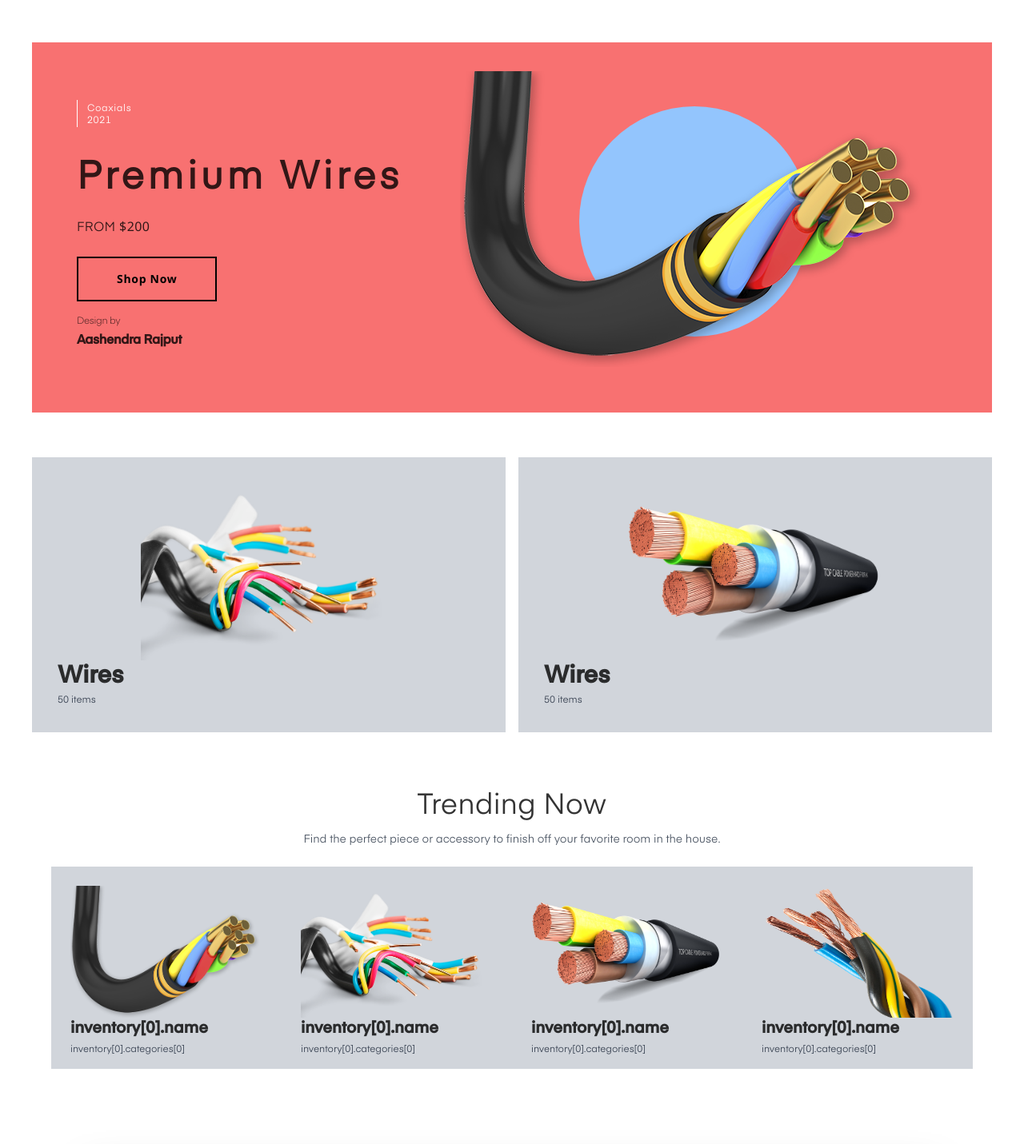
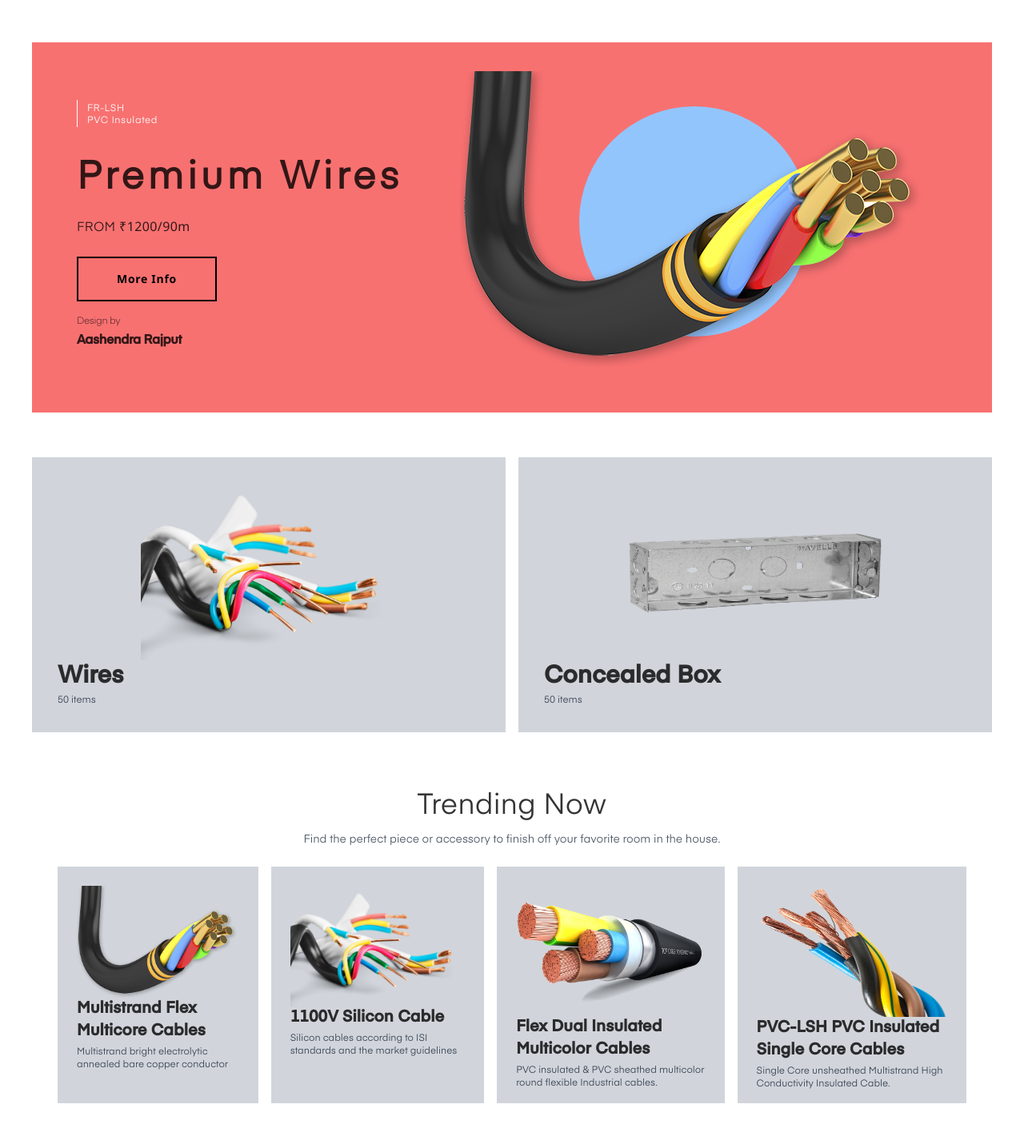
Before and after one commit to Dipendra-creator/Unico-Cavo, a Next.js app: page / in a window 1280 px wide. Shown: the part 204-1635 px from the top of the page at 80% size. Built offline with nearby package versions, Linux system fonts and the light colour scheme.

Commit message:
Some New Modifications

```diff
--- a/pages/New/index.tsx
+++ b/pages/New/index.tsx
@@ -1,4 +1,3 @@
-// "https://images.unsplash.com/photo-1555982105-d25af4182e4e?ixlib=rb-1.2.1&ixid=eyJhcHBfaWQiOjEyMDd9&auto=format&fit=crop&w=400&h=400&q=80"
 import NavBar from "../components/Navbar";
 
 export function Card(x: {
@@ -19,16 +18,6 @@ export function Card(x: {
     )
 }
 
-// <div className="w-full md:w-1/3 xl:w-1/4 p-6 flex flex-col">
-//     <a href="#">
-//         <img className="hover:grow hover:shadow-lg"
-//              src={x.imgSrc}/>
-//         <div className="pt-3 flex items-center justify-between">
-//             <p className="">{x.productName}</p>
-//         </div>
-//         <p className="pt-1 text-gray-900">{x.productPrice}</p>
-//     </a>
-// </div>
 
 export function Card2(x: {
     productName: string | undefined;
@@ -42,10 +31,10 @@ export function Card2(x: {
                     <div className="p-4 pb-0 flex-1">
                         <h3 className="font-light mb-1 text-grey-darkest">{x.productName}</h3>
 
-                        <span className="text-5xl text-grey-darkest">₹23.00<span className="text-lg">/PB</span></span>
+                        <span className="text-5xl text-grey-darkest">₹23.00</span>
                         <div className="flex items-center mt-4">
                             <div className="pr-2 text-xs">
-                                4 Star Rating
+                                per 90 meters
                             </div>
                         </div>
                     </div>
@@ -59,8 +48,6 @@ export function Card2(x: {
 
     )
 }
-
-
 
 export default function About () {
     return (
@@ -84,85 +71,43 @@ export default function About () {
                     <Card2
                         productName={"Product Name"}
                         productPrice={"£9.99"}
-                        imgSrc={"https://images.unsplash.com/photo-1555982105-d25af4182e4e?ixlib=rb-1.2.1&ixid=eyJhcHBfaWQiOjEyMDd9&auto=format&fit=crop&w=400&h=400&q=80"}
+                        imgSrc={"https://5.imimg.com/data5/SV/KX/WZ/SELLER-2099169/rubber-cables-500x500.jpg"}
                     />
                     <Card2
                         productName={"Product Name"}
                         productPrice={"£9.99"}
-                        imgSrc={"https://images.unsplash.com/photo-1508423134147-addf71308178?ixlib=rb-1.2.1&ixid=eyJhcHBfaWQiOjEyMDd9&auto=format&fit=crop&w=400&h=400&q=80"}
+                        imgSrc={"https://3.imimg.com/data3/JT/YO/MY-989308/silicone-rubber-cables-250x250.jpg"}
                     />
                     <Card2
                         productName={"Product Name"}
                         productPrice={"£9.99"}
-                        imgSrc={"https://images.unsplash.com/photo-1449247709967-d4461a6a6103?ixlib=rb-1.2.1&ixid=eyJhcHBfaWQiOjEyMDd9&auto=format&fit=crop&w=400&h=400&q=80"}
+                        imgSrc={"https://5.imimg.com/data5/JC/ZF/MT/SELLER-11798530/silicone-rubber-cables-500x500.jpg"}
                     />
                     <Card2
                         productName={"Product Name"}
                         productPrice={"£9.99"}
-                        imgSrc={"https://images.unsplash.com/reserve/LJIZlzHgQ7WPSh5KVTCB_Typewriter.jpg?ixlib=rb-1.2.1&ixid=eyJhcHBfaWQiOjEyMDd9&auto=format&fit=crop&w=400&h=400&q=80"}
+                        imgSrc={"https://5.imimg.com/data5/LR/IC/MY-675191/silicone-rubber-cables-500x500.png"}
                     />
 
                     <Card2
                         productName={"Product Name"}
                         productPrice={"£9.99"}
-                        imgSrc={"https://images.unsplash.com/photo-1467949576168-6ce8e2df4e13?ixlib=rb-1.2.1&ixid=eyJhcHBfaWQiOjEyMDd9&auto=format&fit=crop&w=400&h=400&q=80"}
+                        imgSrc={"https://5.imimg.com/data5/OQ/NX/DZ/SELLER-1729523/silicone-rubber-cable-500x500.jpg"}
                     />
                     <Card2
                         productName={"Product Name"}
                         productPrice={"£9.99"}
-                        imgSrc={"https://images.unsplash.com/photo-1544787219-7f47ccb76574?ixlib=rb-1.2.1&ixid=eyJhcHBfaWQiOjEyMDd9&auto=format&fit=crop&w=400&h=400&q=80"}
+                        imgSrc={"https://5.imimg.com/data5/YL/MC/JQ/SELLER-25172538/heat-resistance-silicone-rubber-cable-500x500.png"}
                     />
                     <Card2
                         productName={"Product Name"}
                         productPrice={"£9.99"}
-                        imgSrc={"https://images.unsplash.com/photo-1550837368-6594235de85c?ixlib=rb-1.2.1&ixid=eyJhcHBfaWQiOjEyMDd9&auto=format&fit=crop&w=400&h=400&q=80"}
+                        imgSrc={"https://4.imimg.com/data4/HI/XO/MY-1749292/rubber-insulated-wires-500x500.jpg"}
                     />
                     <Card2
                         productName={"Product Name"}
                         productPrice={"£9.99"}
-                        imgSrc={"https://images.unsplash.com/photo-1551431009-a802eeec77b1?ixlib=rb-1.2.1&auto=format&fit=crop&w=400&h=400&q=80"}
-                    />
-
-                    <Card2
-                        productName={"Product Name"}
-                        productPrice={"£9.99"}
-                        imgSrc={"https://images.unsplash.com/photo-1555982105-d25af4182e4e?ixlib=rb-1.2.1&ixid=eyJhcHBfaWQiOjEyMDd9&auto=format&fit=crop&w=400&h=400&q=80"}
-                    />
-                    <Card2
-                        productName={"Product Name"}
-                        productPrice={"£9.99"}
-                        imgSrc={"https://images.unsplash.com/photo-1508423134147-addf71308178?ixlib=rb-1.2.1&ixid=eyJhcHBfaWQiOjEyMDd9&auto=format&fit=crop&w=400&h=400&q=80"}
-                    />
-                    <Card2
-                        productName={"Product Name"}
-                        productPrice={"£9.99"}
-                        imgSrc={"https://images.unsplash.com/photo-1449247709967-d4461a6a6103?ixlib=rb-1.2.1&ixid=eyJhcHBfaWQiOjEyMDd9&auto=format&fit=crop&w=400&h=400&q=80"}
-                    />
-                    <Card2
-                        productName={"Product Name"}
-                        productPrice={"£9.99"}
-                        imgSrc={"https://images.unsplash.com/reserve/LJIZlzHgQ7WPSh5KVTCB_Typewriter.jpg?ixlib=rb-1.2.1&ixid=eyJhcHBfaWQiOjEyMDd9&auto=format&fit=crop&w=400&h=400&q=80"}
-                    />
-
-                    <Card2
-                        productName={"Product Name"}
-                        productPrice={"£9.99"}
-                        imgSrc={"https://images.unsplash.com/photo-1467949576168-6ce8e2df4e13?ixlib=rb-1.2.1&ixid=eyJhcHBfaWQiOjEyMDd9&auto=format&fit=crop&w=400&h=400&q=80"}
-                    />
-                    <Card2
-                        productName={"Product Name"}
-                        productPrice={"£9.99"}
-                        imgSrc={"https://images.unsplash.com/photo-1544787219-7f47ccb76574?ixlib=rb-1.2.1&ixid=eyJhcHBfaWQiOjEyMDd9&auto=format&fit=crop&w=400&h=400&q=80"}
-                    />
-                    <Card2
-                        productName={"Product Name"}
-                        productPrice={"£9.99"}
-                        imgSrc={"https://images.unsplash.com/photo-1550837368-6594235de85c?ixlib=rb-1.2.1&ixid=eyJhcHBfaWQiOjEyMDd9&auto=format&fit=crop&w=400&h=400&q=80"}
-                    />
-                    <Card2
-                        productName={"Product Name"}
-                        productPrice={"£9.99"}
-                        imgSrc={"https://images.unsplash.com/photo-1551431009-a802eeec77b1?ixlib=rb-1.2.1&auto=format&fit=crop&w=400&h=400&q=80"}
+                        imgSrc={"https://5.imimg.com/data5/SY/DY/ME/SELLER-1100898/submersible-pump-cable-500x500.jpg"}
                     />
                 </div>
             </section>
--- a/pages/components/Main/index.tsx
+++ b/pages/components/Main/index.tsx
@@ -7,6 +7,8 @@ import wire1 from "@/images/wire1.png"
 import wire2 from "@/images/wire2.png"
 import wire3 from "@/images/wire3.png"
 import wire4 from "@/images/wire4.png"
+import concealed1 from "@/images/consealed.png"
+import wire5 from "@/images/fr-lsh.png"
 
 
 export function Button(x: {
@@ -44,10 +46,10 @@ export const Center = (x: { price: string; title: string, link: string }) => {
     return (
         <div>
             <p className="text-4xl xl:text-5xl font-bold tracking-widest leading-none">{x.title}</p>
-            <p className="py-6 tracking-wide">FROM <span>${x.price}</span></p>
+            <p className="py-6 tracking-wide">FROM <span>₹{x.price}/90m</span></p>
             <Button
                 onClick={navigate}
-                title="Shop Now"
+                title="More Info"
                 full={false}
             />
         </div>
@@ -90,7 +92,7 @@ export const DisplaySmall = (x: {
     title: string;
     subtitle: string;
     imageSrc: any }) =>  (
-    <div className="lg:w-flex-fourth bg-gray-300 px-2 pt-12 pb-0 lg:p-6 lg:pb-0
+    <div className="lg:w-flex-fourth bg-gray-300 ml-2 mr-2 px-2 pt-12 pb-0 lg:p-6 lg:pb-0
   hover:bg-light-200 lg:mb-0 mb-2">
         <Link href={x.link}>
             <a aria-label={x.title}>
@@ -139,8 +141,8 @@ export default function Main() {
                 </div>
                 <div className="bg-red-400 p-6 pb-10 smpb-6 flex lg:flex-row flex-col container px-2  mx-auto">
                     <div className="pt-4 pl-2 sm:pt-12 sm:pl-12 flex flex-col">
-                        <Tag year="2021" category="Coaxials" />
-                        <Center price="200" title={"Premium Wires"} link={`#`} />
+                        <Tag year="PVC Insulated" category="FR-LSH" />
+                        <Center price="1200" title={"Premium Wires"} link={`#`} />
                         <Footer designer="Aashendra Rajput" />
                     </div>
                     <div className="flex flex-1 justify-center items-center relative">
@@ -162,9 +164,9 @@ export default function Main() {
                     link={`#`}
                 />
                 <DisplayMedium
-                    imageSrc={wire3}
+                    imageSrc={concealed1}
                     subtitle={`50 items`}
-                    title={titleIfy("Wires")}
+                    title={titleIfy("Concealed Box")}
                     link={`#`}
                 />
             </div>
@@ -175,29 +177,29 @@ export default function Main() {
             <div className="tren my-8 flex flex-col lg:flex-row justify-between sm: ml-2 mr-2">
                 <DisplaySmall
                     imageSrc={wire1}
-                    title={"inventory[0].name"}
-                    subtitle={"inventory[0].categories[0]"}
+                    title={"Multistrand Flex Multicore Cables"}
+                    subtitle={"Multistrand bright electrolytic annealed bare copper conductor"}
                     link={`#`}
                 />
 
                 <DisplaySmall
                     imageSrc={wire2}
-                    title={"inventory[0].name"}
-                    subtitle={"inventory[0].categories[0]"}
+                    title={"1100V Silicon Cable"}
+                    subtitle={"Silicon cables according to ISI standards and the market guidelines"}
                     link={`#`}
                 />
 
                 <DisplaySmall
                     imageSrc={wire3}
-                    title={"inventory[0].name"}
-                    subtitle={"inventory[0].categories[0]"}
+                    title={"Flex Dual Insulated Multicolor Cables"}
+                    subtitle={"PVC insulated & PVC sheathed multicolor round flexible Industrial cables."}
                     link={`#`}
                 />
 
                 <DisplaySmall
                     imageSrc={wire4}
-                    title={"inventory[0].name"}
-                    subtitle={"inventory[0].categories[0]"}
+                    title={"PVC-LSH PVC Insulated Single Core Cables"}
+                    subtitle={"Single Core unsheathed Multistrand High Conductivity Insulated Cable."}
                     link={`#`}
                 />
 
```
Also changed, not shown: public/static/images/consealed.png (added), public/static/images/fr-lsh.png (added).
